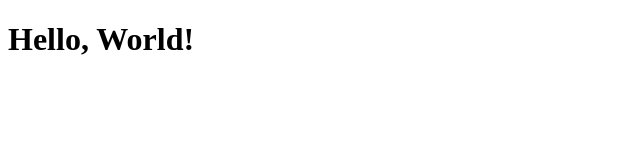
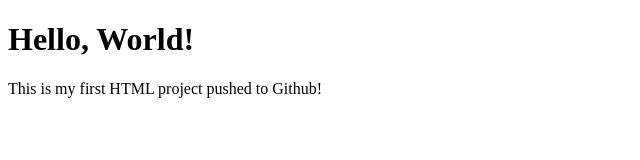
Before and after one commit to balokdecoy/my-first-repo, a plain HTML site: page index.html in a window 1280 px wide. Shown: the whole page, without its empty margins (0-640 px from the left). Drawn offline with Linux system fonts and the light colour scheme.

Commit message:
Added a p tag and text to HTML file

```diff
--- a/index.html
+++ b/index.html
@@ -7,5 +7,6 @@
 </head>
 <body>
     <h1>Hello, World!</h1>
+    <p>This is my first HTML project pushed to Github!</p>
 </body>
 </html>
```
